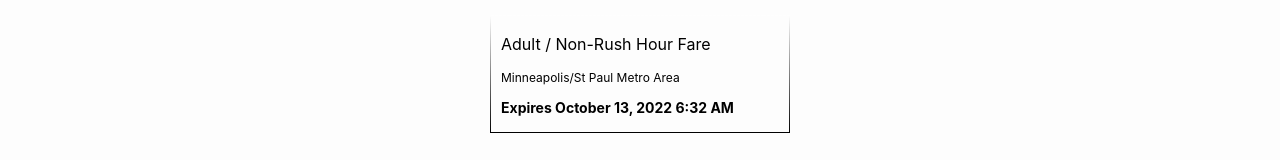
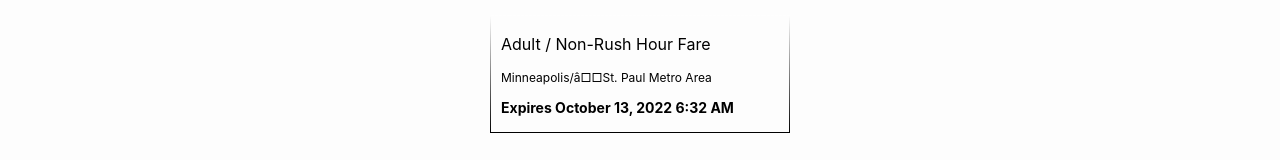
Before and after one commit to infinity-machine/BusPass, a React (Create React App) app in the folder client/: page / in a window 1280 px wide. Shown: the part 411-571 px from the top of the page. Built offline with nearby package versions, Linux system fonts and the light colour scheme.

Commit message:
retry install

```diff
--- a/client/src/pages/Ticket.js
+++ b/client/src/pages/Ticket.js
@@ -51,7 +51,7 @@
           <div id="footer">
             <p></p>
             <p id="f-1">Adult / {rushStatus ? rushStatus : '...loading...'} Hour Fare</p>
-            <p id="f-2">Minneapolis/St Paul Metro Area</p>
+            <p id="f-2">Minneapolis/&#226;&#9633;&#9633;St. Paul Metro Area</p>
             <p id="f-3">Expires {expDateTime}</p>
           </div>
         </div>
```
Also changed, not shown: 1 other file (tests, documents, lock files or other folders).
